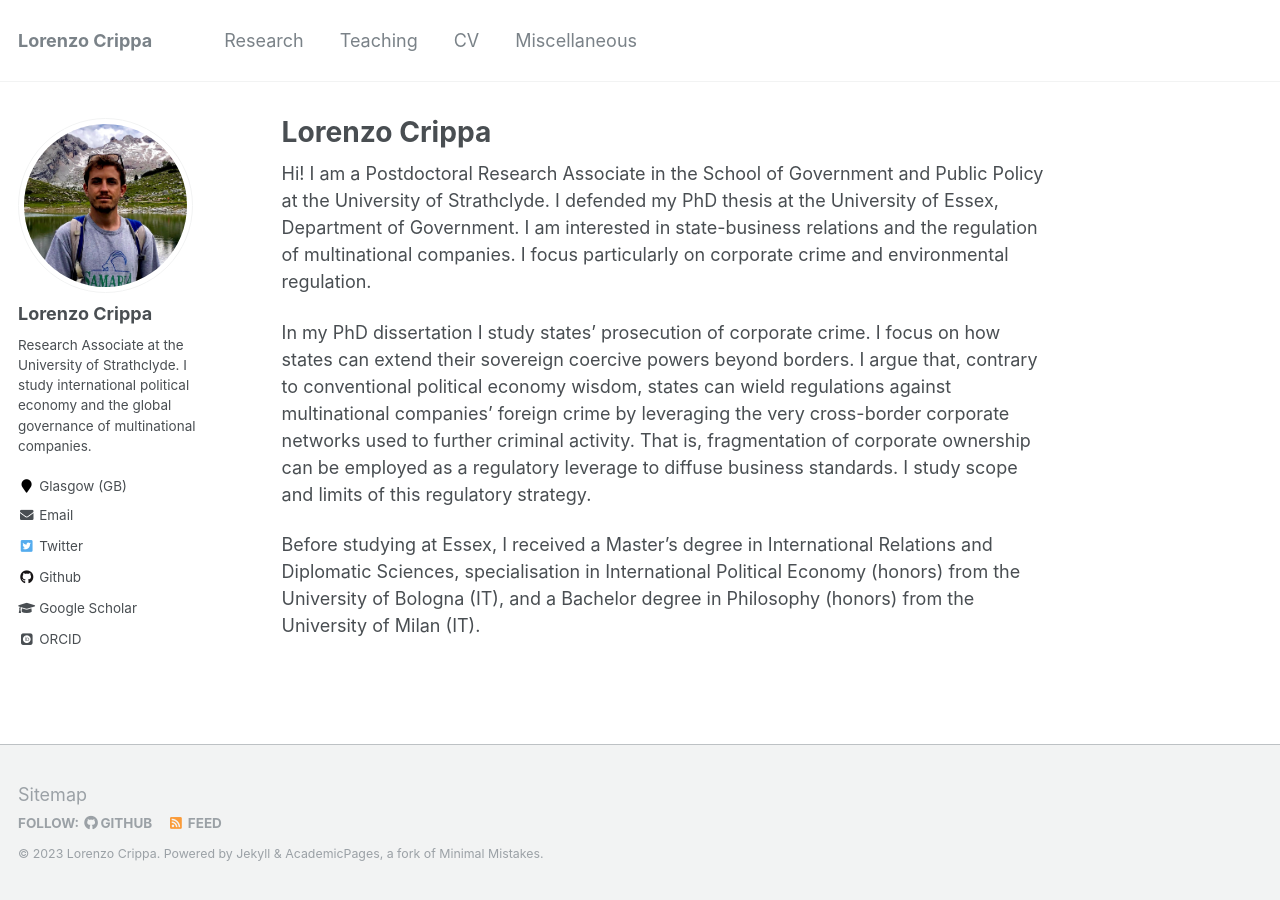
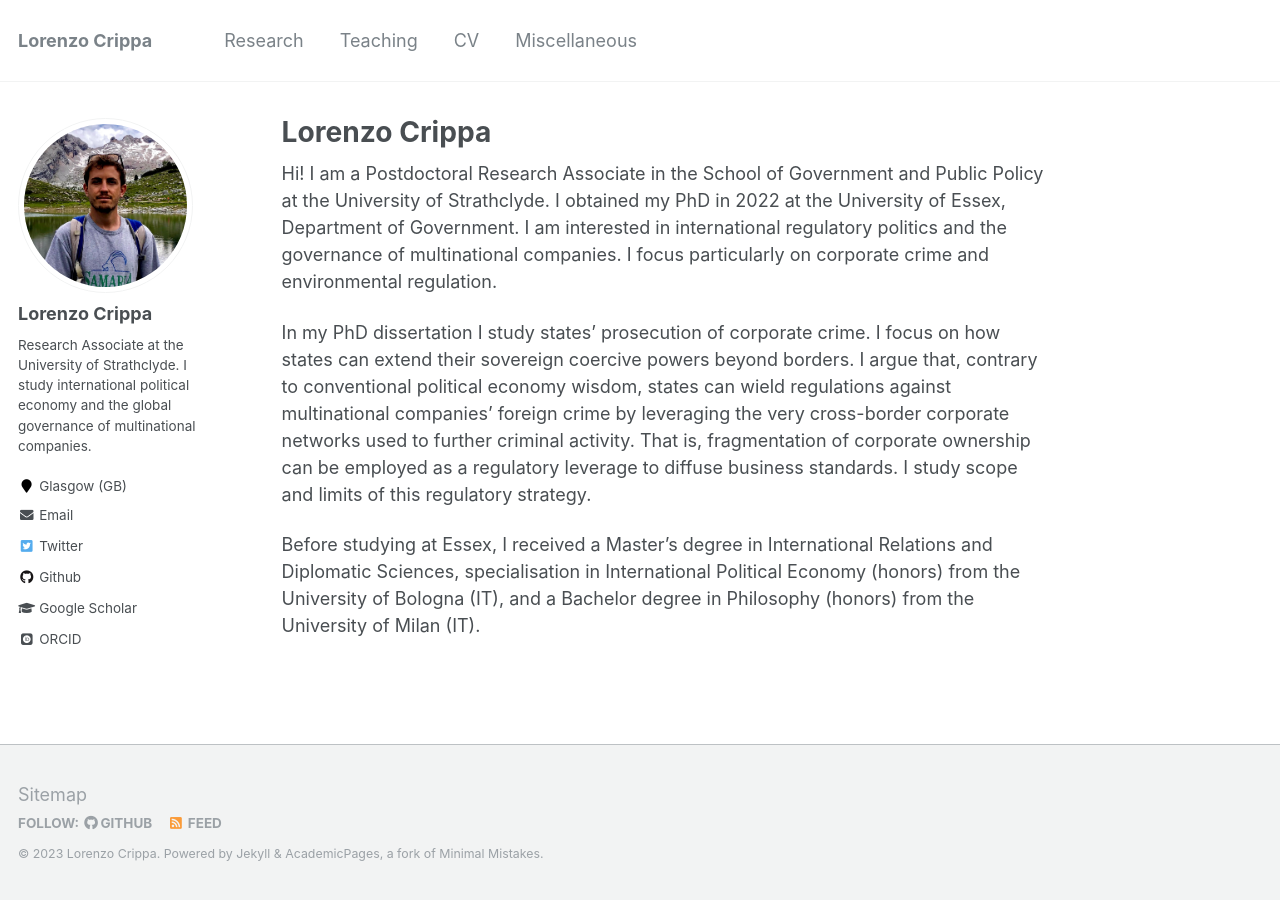
Before and after one commit to lorenzo-crippa/lorenzo-crippa.github.io, a Jekyll site: the page built from _pages/about.md, in a window 1280 px wide. Built offline with Jekyll 4.4.1, drawn with Linux system fonts in a browser that asks for light colours; some web fonts are replaced.

Commit message:
Update about.md

```diff
--- a/_pages/about.md
+++ b/_pages/about.md
@@ -8,7 +8,7 @@ redirect_from:
   - /about.html
 ---
 
-Hi! I am a Postdoctoral Research Associate in the School of Government and Public Policy at the University of Strathclyde. I defended my PhD thesis at the University of Essex, Department of Government. I am interested in state-business relations and the regulation of multinational companies. I focus particularly on corporate crime and environmental regulation.
+Hi! I am a Postdoctoral Research Associate in the School of Government and Public Policy at the University of Strathclyde. I obtained my PhD in 2022 at the University of Essex, Department of Government. I am interested in international regulatory politics and the governance of multinational companies. I focus particularly on corporate crime and environmental regulation.
 
 In my PhD dissertation I study states' prosecution of corporate crime. I focus on how states can extend their sovereign coercive powers beyond borders. I argue that, contrary to conventional political economy wisdom, states can wield regulations against multinational companies' foreign crime by leveraging the very cross-border corporate networks used to further criminal activity. That is, fragmentation of corporate ownership can be employed as a regulatory leverage to diffuse business standards. I study scope and limits of this regulatory strategy.
 
```
